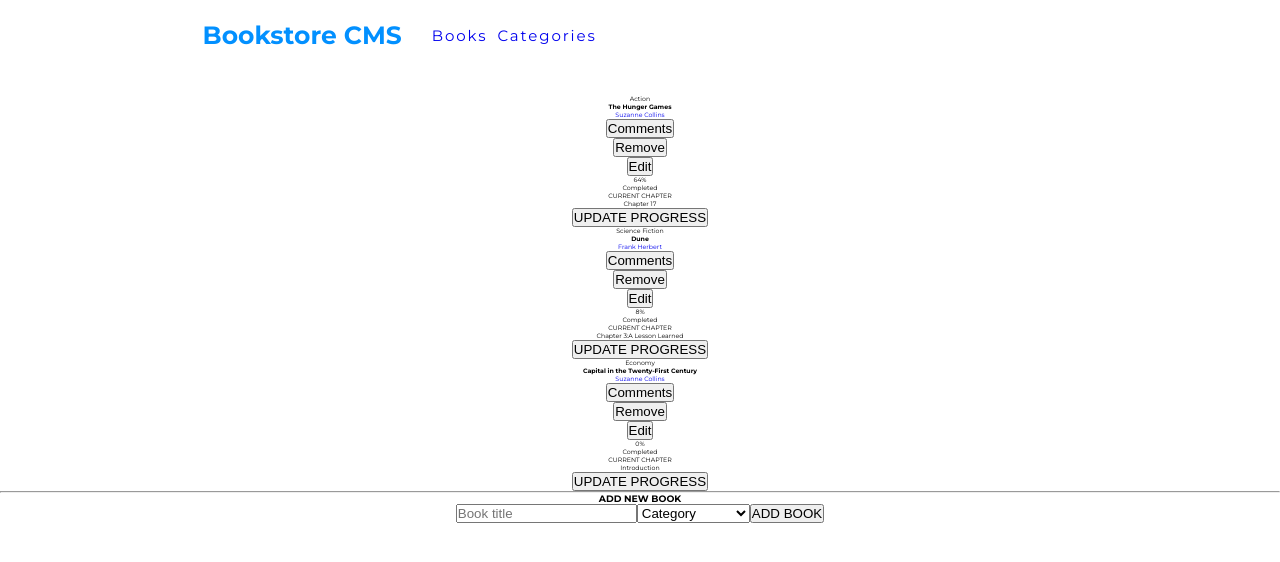
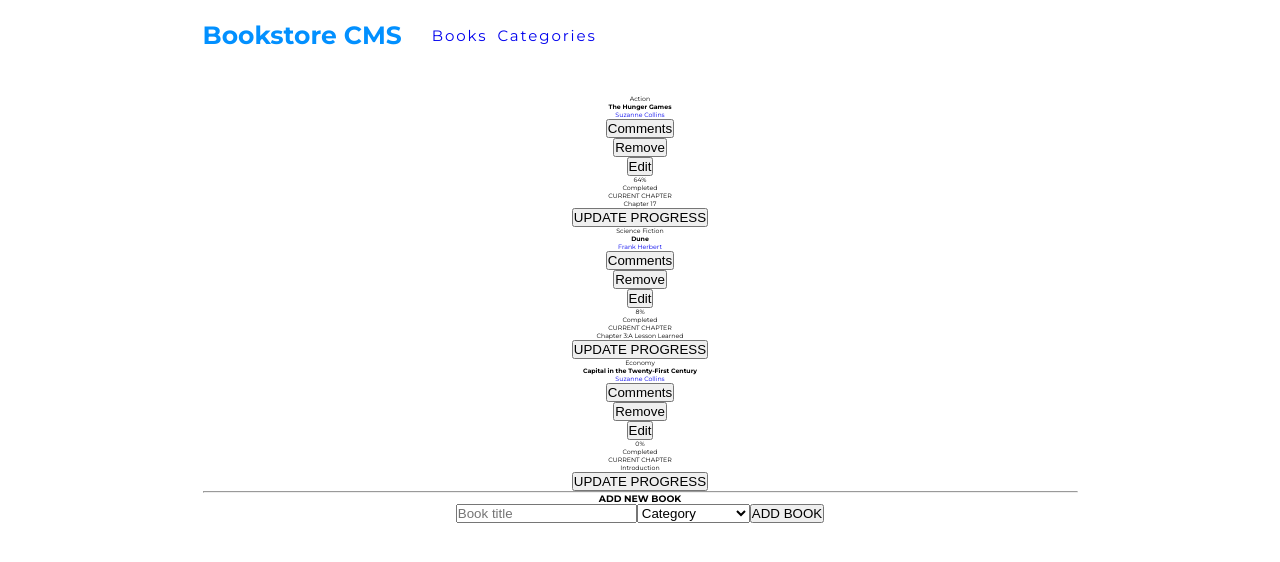
Before and after one commit to olawale-o/react-bookstore, a React (Create React App) app: page / in a window 1280 px wide. Shown: the top 562 px of the page. Built offline with nearby package versions, Linux system fonts and the light colour scheme; no server answers.

Commit message:
Add Books.css file

```diff
--- /dev/null
+++ b/src/components/Books.css
@@ -0,0 +1,4 @@
+.books-container {
+  width: 87.5rem;
+  margin: 0 auto;
+}
--- a/src/components/Books.js
+++ b/src/components/Books.js
@@ -1,6 +1,7 @@
 import React from 'react';
 import { useSelector } from 'react-redux';
 import booksSelector from '../redux/books/booksSelector';
+import './Books.css';
 import SingleBook from './SingleBook';
 import AddBook from './AddBook';
 
@@ -9,11 +10,13 @@
   const books = booksArray.map((book) => <SingleBook book={book} key={book.item_id} />);
   return (
     <div className="Books">
-      <div className="book-lists">
-        { books }
+      <div className="books-container">
+        <div className="book-lists">
+          { books }
+        </div>
+        <hr />
+        <AddBook />
       </div>
-      <hr />
-      <AddBook />
     </div>
   );
 };
```
